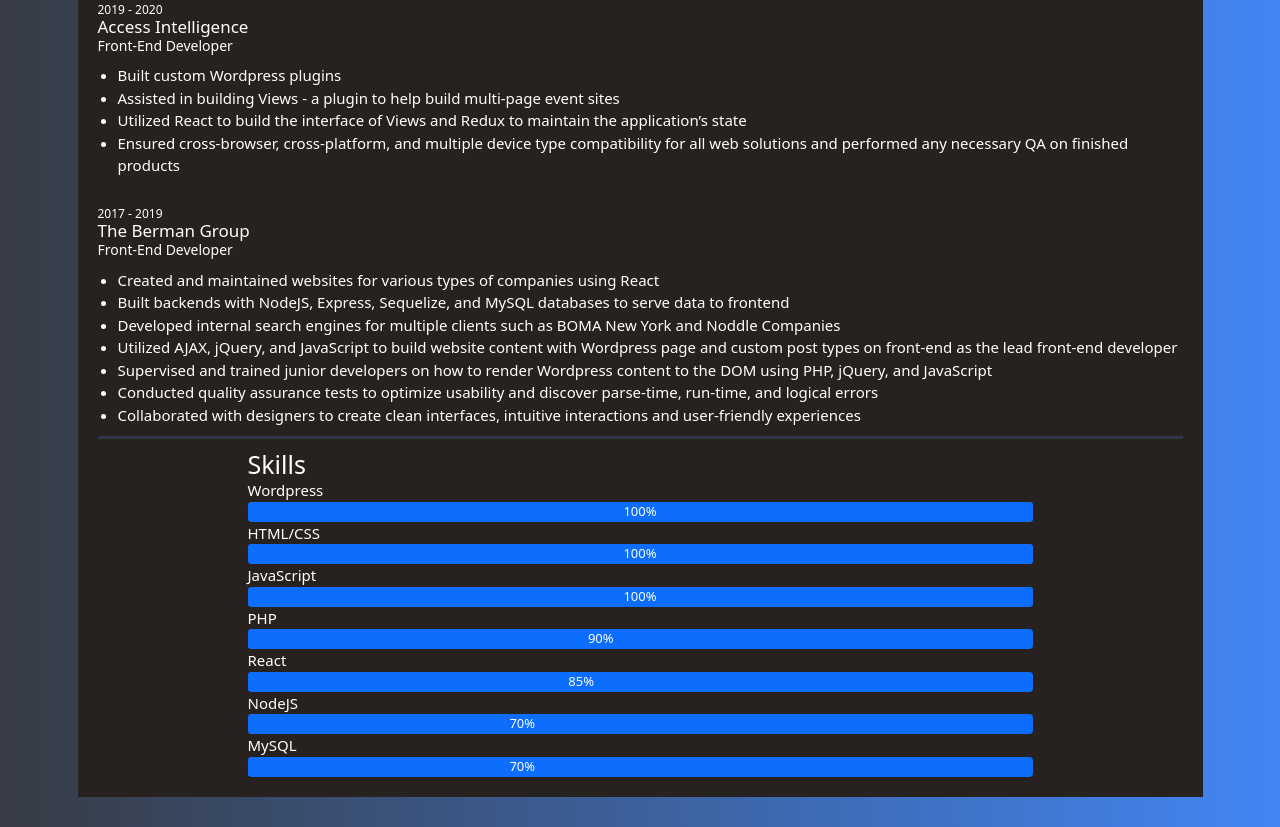
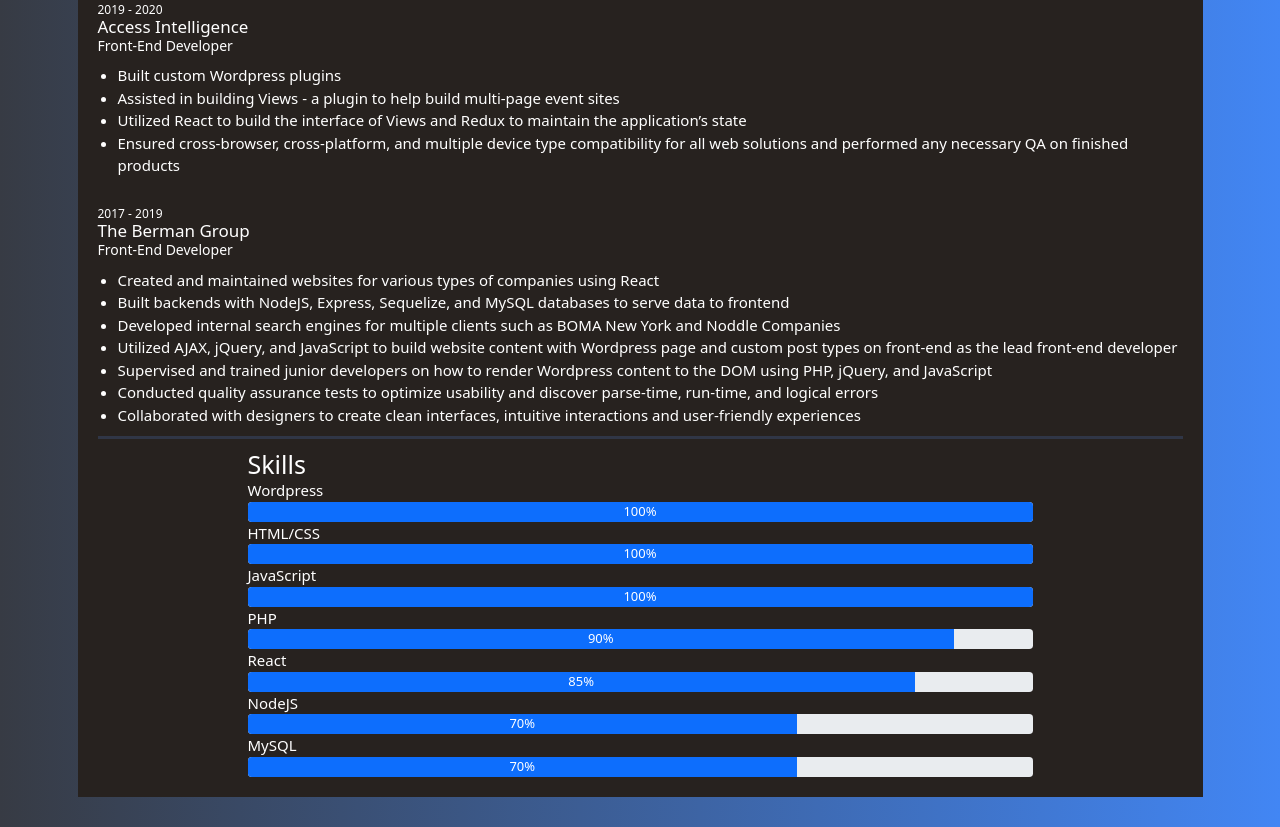
Before and after one commit to LouisAlemar/louisalemar-gatsby, a Gatsby site: page /resume in a window 1280 px wide. Shown: the part 1110-1937 px from the top of the page. Built offline with nearby package versions, Linux system fonts and the light colour scheme; Gatsby itself is replaced by a stand-in of ours.

Commit message:
remove conflicting progress-bar class

```diff
--- a/src/components/skills/skills.js
+++ b/src/components/skills/skills.js
@@ -6,7 +6,7 @@
 		return(
 			<div>
 				<div col={12}>
-					<div style={{ display: 'flex', justifyContent: 'space-between', flexDirection: 'column' }}><label>{this.props.skill}</label> <ProgressBar className="progress-bar" now={this.props.progress} label={`${this.props.progress}%`}/> </div>
+					<div style={{ display: 'flex', justifyContent: 'space-between', flexDirection: 'column' }}><label>{this.props.skill}</label> <ProgressBar className="" now={this.props.progress} label={`${this.props.progress}%`}/> </div>
 				</div>
 			</div>
 		)
```
